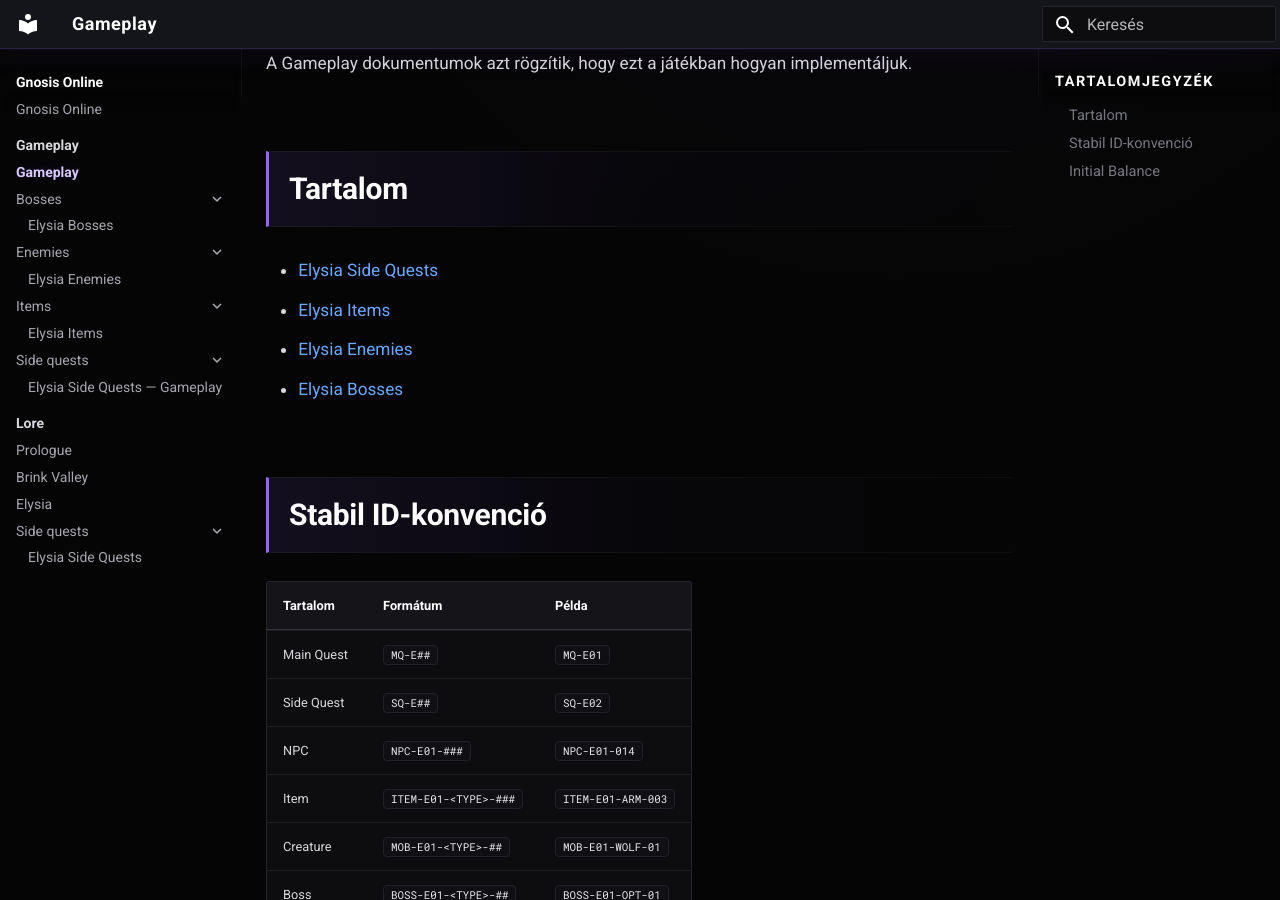
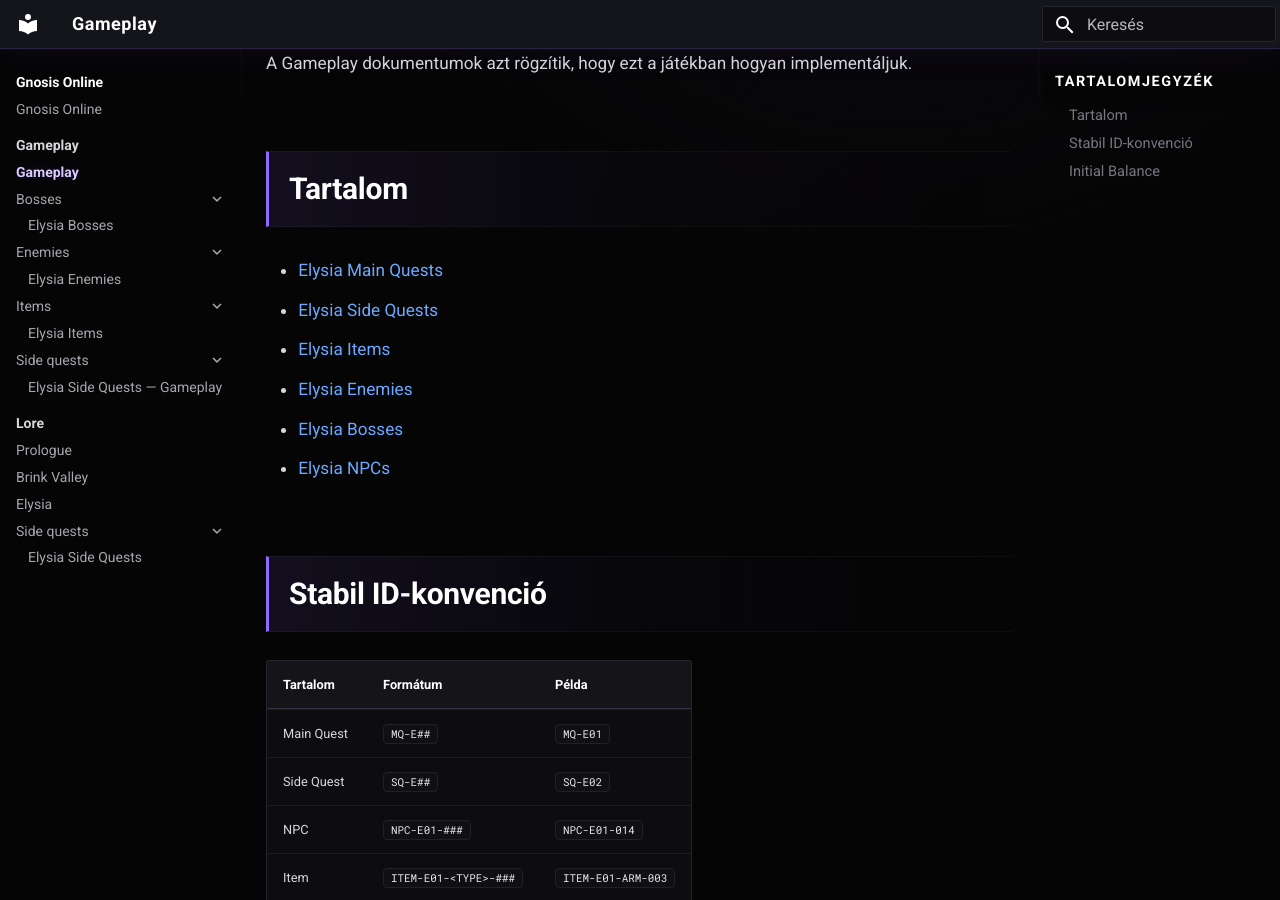
Before and after one commit to lyon1255/gnosis-online-docs, an MkDocs documentation site: the page built from docs/gameplay/index.md, in a window 1280 px wide and 900 px high, scrolled down 308 px. Built offline with MkDocs 1.6.1 and Material for MkDocs 9.7.7, drawn with Linux system fonts in a browser that asks for light colours.

Commit message:
Add Elysia NPCs link to gameplay documentation

```diff
--- a/docs/gameplay/index.md
+++ b/docs/gameplay/index.md
@@ -12,10 +12,12 @@ A Gameplay dokumentumok azt rögzítik, hogy ezt a játékban hogyan implementá
 
 ## Tartalom
 
+- [Elysia Main Quests](main-quests/elysia.md)
 - [Elysia Side Quests](side-quests/elysia.md)
 - [Elysia Items](items/elysia.md)
 - [Elysia Enemies](enemies/elysia.md)
 - [Elysia Bosses](bosses/elysia.md)
+- [Elysia NPCs](npcs/elysia.md)
 
 ## Stabil ID-konvenció
 
```
